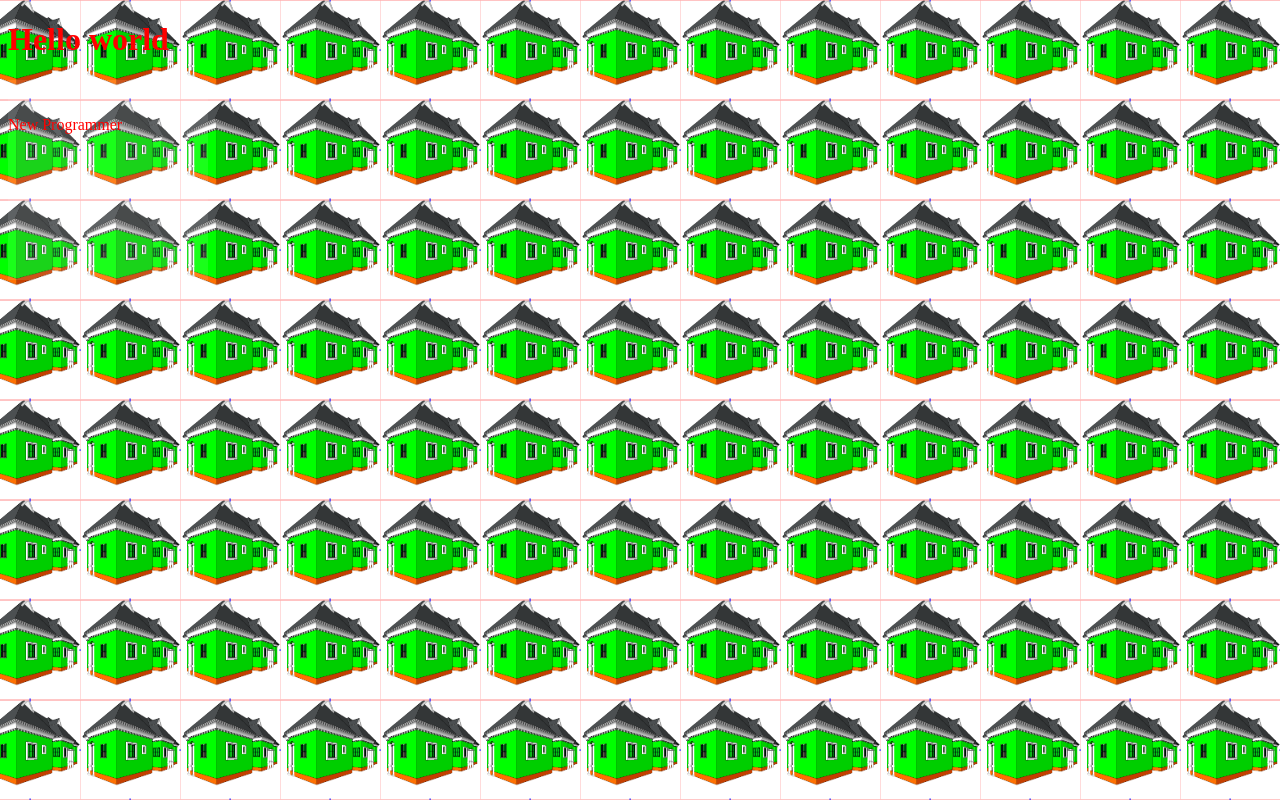
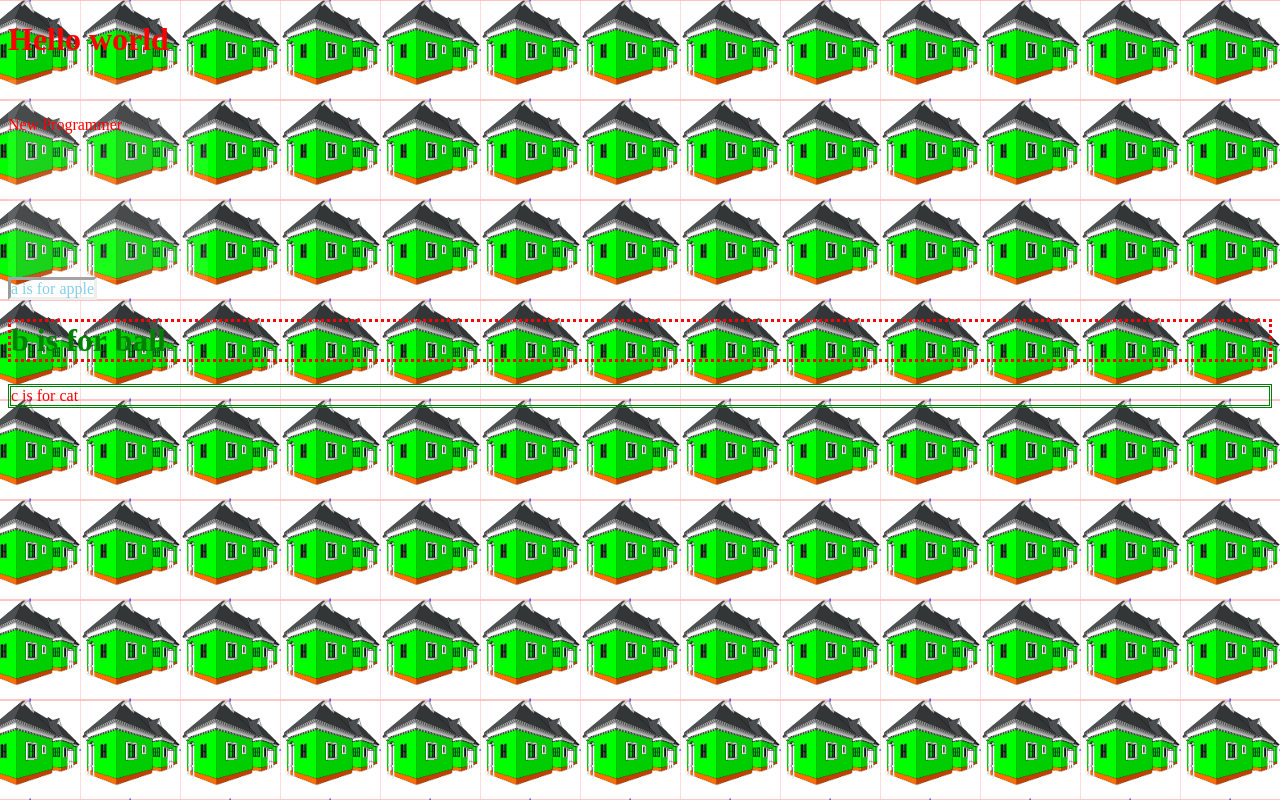
Before and after one commit to WaterEX/new-class, a plain HTML site: page index.html in a window 1280 px wide. Drawn offline with Linux system fonts and the light colour scheme.

Commit message:
added border

```diff
--- a/index.html
+++ b/index.html
@@ -14,5 +14,8 @@
 	<div id="new-d">
 		<p id="new-p"> New Programmer </p>
 	</div>
+	<a class="black"> a is for apple </a>
+	<h1 class="black"> b is for ball </h1>
+	<p class="black"> c is for cat </p>
 </body>
 </html>
--- a/style.css
+++ b/style.css
@@ -29,3 +29,16 @@ body{
 	top: 100px;
 	z-index: 99;
 }
+p.black{
+	color: hsl(0, 100%, 50%);
+	border: double green;
+}
+h1.black{
+	color: green;
+	border:  dotted red;
+	border-style: dotted;
+}
+a.black{
+	color: skyblue;
+	border: inset;
+}
```
